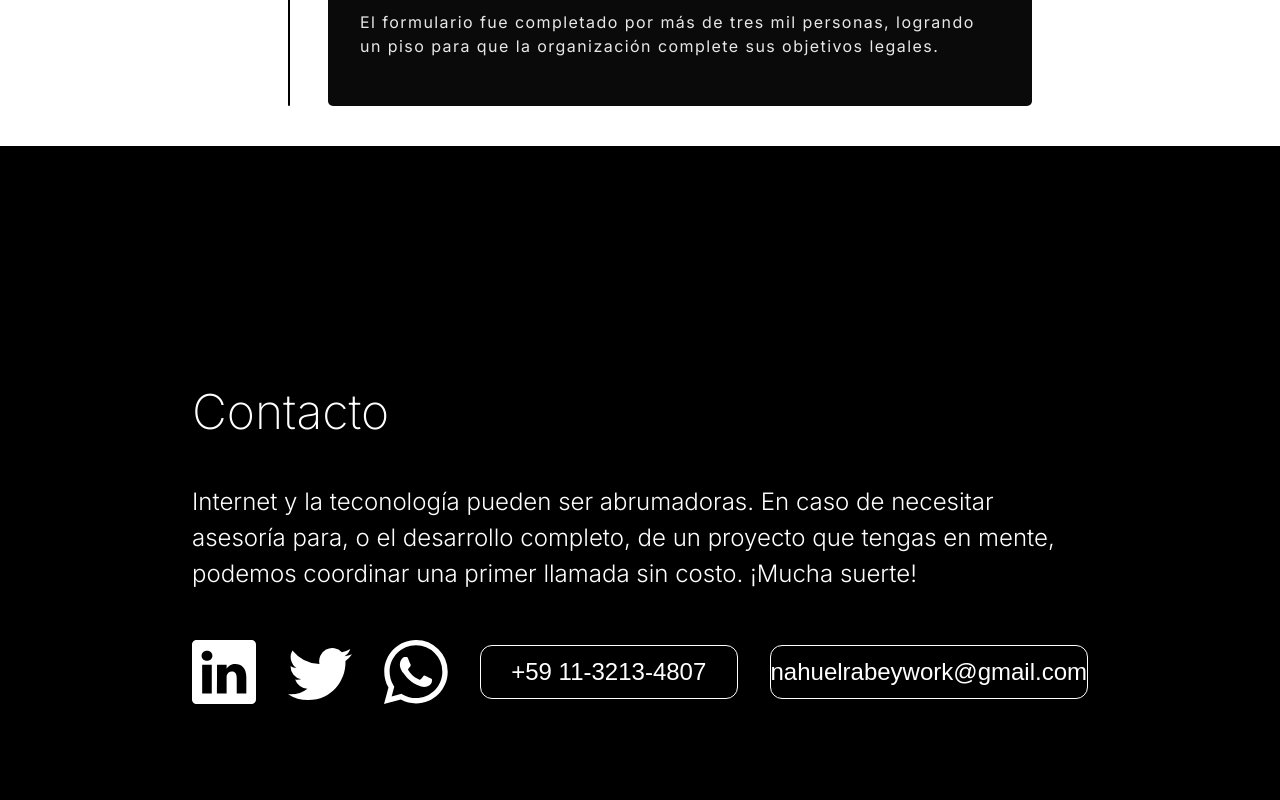
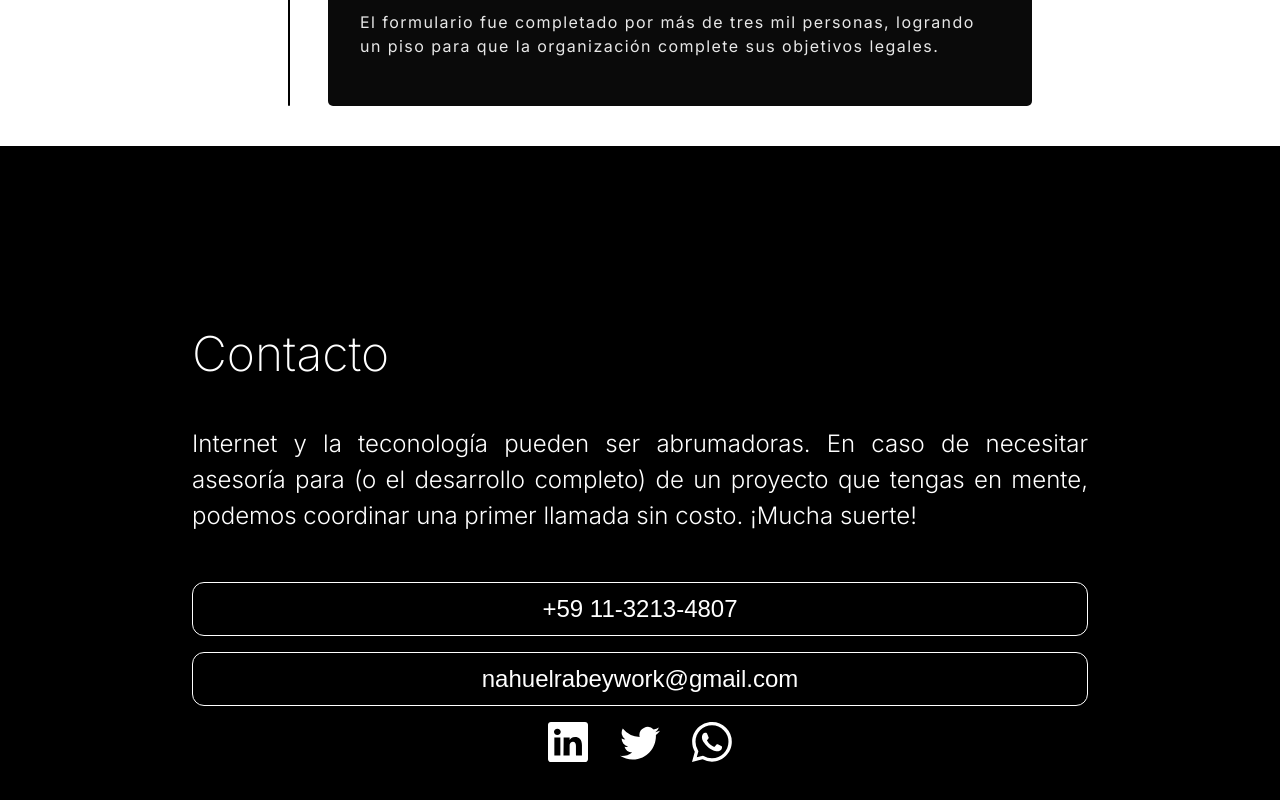
Before and after one commit to nahuelrabey/portfolio, a Next.js app: page / in a window 1280 px wide. Shown: the part 3359-4159 px from the top of the page. Built offline with nearby package versions, Linux system fonts and the light colour scheme.

Commit message:
Terminadop

```diff
--- a/components/Footer/Footer.module.css
+++ b/components/Footer/Footer.module.css
@@ -12,7 +12,17 @@
   width: 70vw;
 }
 
-.content >* {
+.content p {
+  text-align: justify;
+}
+
+@media screen and (max-width: 769px) {
+  .content {
+    width: 90vw;
+  }
+}
+
+.content > * {
   margin: 6vh 0;
 }
 
@@ -30,43 +40,58 @@
 }
 
 .networks {
-  /* margin: 1em 0; */
+  margin-top: 2vh;
   display: flex;
-  justify-content: left;
-  align-items: center;
+  justify-content: center;
   gap: 2em;
+}
+
+.personal .directContact {
+  margin-top: 2vh;
+}
+.contact {
+  display: block;
+}
+.personal {
+  display: block;
 }
 
 .social {
   display: block;
-  font-size: 4em;
+  font-size: 2.5em;
   color: white;
   line-height: 0;
   position: relative;
 }
+
+@media screen and (max-width: 769px) {
+  .social {
+    font-size: 2.5em;
+  }
+}
+
 .social:hover {
   cursor: pointer;
 }
 
-.social:hover::after{
-    content: '';
+.social:hover::after {
+  content: "";
   position: absolute;
   display: block;
-    background-color: rgb(255,39,0);
-    bottom: -.2em;
+  background-color: rgb(255, 39, 0);
+  bottom: -0.2em;
   height: 2px;
   left: 0;
-    right:0;
+  right: 0;
 }
 
-.social:active::after{
+.social:active::after {
   background-color: white;
 }
 
-
 .directContact {
   display: block;
-  padding: .5em 0em;
+  padding: 0.5em 0em;
   font-size: 1.5em;
   width: 100%;
   background: none;
@@ -74,15 +99,17 @@
   border-radius: 0.5em;
   color: white;
   user-select: text;
+  text-align: center;
+  text-decoration: none;
 }
 
-.directContact:hover{
+.directContact:hover {
   cursor: pointer;
   background-color: white;
-    color: black
+  color: black;
 }
 
 .directContact:active {
   background-color: black;
-    color: white
+  color: white;
 }
--- a/components/Footer/index.tsx
+++ b/components/Footer/index.tsx
@@ -1,6 +1,8 @@
 import style from "./Footer.module.css";
 // import * as Tooltip from "@radix-ui/react-tooltip";
 import { BsWhatsapp, BsTwitter, BsLinkedin } from "react-icons/bs";
+import mobile from "is-mobile"
+import { useEffect, useState } from "react";
 export default function Footer() {
   return (
     <section className={style.footer}>
@@ -8,26 +10,64 @@ export default function Footer() {
         <h2>Contacto</h2>
         <p>
           Internet y la teconología pueden ser abrumadoras. En caso de necesitar
-          asesoría para, o el desarrollo completo, de un proyecto que tengas en
+          asesoría para (o el desarrollo completo) de un proyecto que tengas en
           mente, podemos coordinar una primer llamada sin costo. ¡Mucha suerte!
         </p>
+        <div className={style.contact}>
+          <div className={style.personal}>
+            {/* <DirectContact>+59 11-3213-4807</DirectContact> */}
+            <PhoneNumber/>
+            <DirectContact>nahuelrabeywork@gmail.com</DirectContact>
+          </div>
           <div className={style.networks}>
-          <a className={style.social} href="https://www.linkedin.com/in/nahuel-rabey-260857180/" target="_blank" rel="noreferrer">
+            <a
+              className={style.social}
+              href="https://www.linkedin.com/in/nahuel-rabey-260857180/"
+              target="_blank"
+              rel="noreferrer"
+            >
               <BsLinkedin />
             </a>
-          <a className={style.social} href="https://twitter.com/rabey_n" target="_blank" rel="noreferrer">
+            <a
+              className={style.social}
+              href="https://twitter.com/rabey_n"
+              target="_blank"
+              rel="noreferrer"
+            >
               <BsTwitter color="white" />
             </a>
-          <a className={style.social} href="https://wa.me/5491132134807?text=Hola%2C%20me%20gustar%C3%ADa%20contratar%20un%20servicio%20web!" target="_blank" rel="noreferrer">
+            <a
+              className={style.social}
+              href="https://wa.me/5491132134807?text=Hola%2C%20me%20gustar%C3%ADa%20contratar%20un%20servicio%20web!"
+              target="_blank"
+              rel="noreferrer"
+            >
               <BsWhatsapp />
             </a>
-
-          <DirectContact>+59 11-3213-4807</DirectContact>
-          <DirectContact>nahuelrabeywork@gmail.com</DirectContact>
+          </div>
         </div>
       </div>
     </section>
   );
+}
+
+function PhoneNumber() {
+  const [isMobile, setMobile] = useState(mobile())
+
+  useEffect(()=>{setMobile(mobile())}, [])
+  console.log("is mobile ", isMobile)
+  if (isMobile) {
+    return (
+      <a href="tel:+5491132134807" className={style.directContact}>
+        +59 11-3213-4807
+      </a>
+    );
+  }
+  return (
+    <DirectContact>
+      +59 11-3213-4807
+    </DirectContact>
+  )
 }
 
 type params = { children: string };
@@ -40,5 +80,9 @@ function DirectContact({ children }: params) {
       console.error("Failed to copy: ", err);
     }
   };
-  return <button className={style.directContact} onClick={()=>copyContent()}>{children}</button>;
+  return (
+    <button className={style.directContact} onClick={() => copyContent()}>
+      {children}
+    </button>
+  );
 }
--- a/package.json
+++ b/package.json
@@ -11,12 +11,14 @@
   "dependencies": {
     "@next/font": "13.1.1",
     "@radix-ui/react-tooltip": "^1.0.5",
+    "@types/is-mobile": "^2.1.4",
     "@types/node": "18.11.18",
     "@types/react": "18.0.26",
     "@types/react-dom": "18.0.10",
     "eslint": "8.31.0",
     "eslint-config-next": "13.1.1",
     "gray-matter": "^4.0.3",
+    "is-mobile": "^4.0.0",
     "next": "13.1.1",
     "react": "18.2.0",
     "react-dom": "18.2.0",
```
Also changed, not shown: 2 other files (tests, documents, lock files or other folders). Lines whose indentation alone changed are shown as unchanged.
